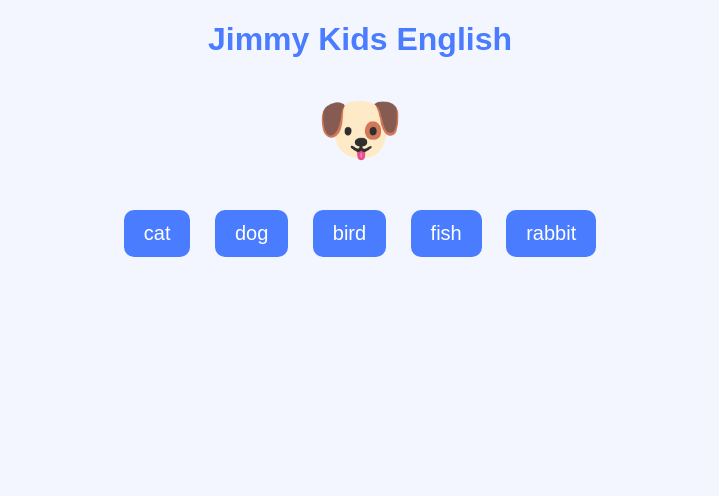
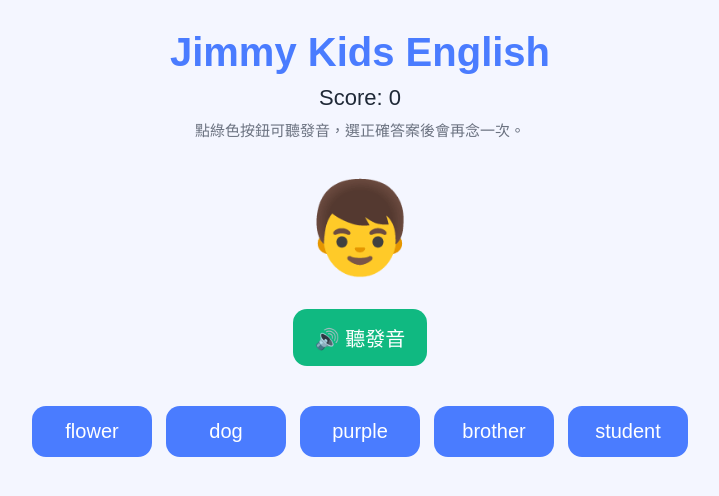
Before and after one commit to jimmy141319/jimmy-kids, a plain HTML site: page index.html in a window 1280 px wide. Shown: the whole page, without its empty margins (280-999 px from the left). Drawn offline with Linux system fonts and the light colour scheme.

Commit message:
Update HTML structure and styling
Refactor HTML structure and styles for improved readability and consistency.

```diff
--- a/index.html
+++ b/index.html
@@ -1,92 +1,265 @@
 <!DOCTYPE html>
-<html>
+<html lang="zh-Hant">
 <head>
-<meta charset="UTF-8">
-<meta name="viewport" content="width=device-width, initial-scale=1.0">
+  <meta charset="UTF-8" />
+  <meta name="viewport" content="width=device-width, initial-scale=1.0" />
   <title>Jimmy Kids English</title>
-
   <style>
     body{
-font-family:Arial;
+      font-family: Arial, sans-serif;
       text-align:center;
       background:#f4f6ff;
+      margin:0;
+      padding:20px;
+      color:#1f2937;
     }
 
     h1{
       color:#4a7cff;
+      font-size:40px;
+      margin:10px 0 0;
+    }
+
+    #score{
+      font-size:22px;
+      margin-top:10px;
+    }
+
+    #hint{
+      margin-top:8px;
+      color:#6b7280;
+      font-size:15px;
     }
 
     .card{
-font-size:70px;
-margin:30px;
+      font-size:90px;
+      margin:36px 0 18px;
+    }
+
+    .buttons{
+      display:flex;
+      flex-wrap:wrap;
+      justify-content:center;
+      gap:14px;
+      max-width:760px;
+      margin:0 auto;
     }
 
     button{
-padding:12px 20px;
+      padding:14px 22px;
       font-size:20px;
-margin:10px;
       border:none;
-border-radius:10px;
+      border-radius:14px;
       background:#4a7cff;
       color:white;
+      min-width:120px;
+      cursor:pointer;
+    }
+
+    .speak-btn{
+      background:#10b981;
+      margin:10px 0 20px;
+    }
+
+    .top-row{
+      display:flex;
+      justify-content:center;
+      gap:12px;
+      flex-wrap:wrap;
+      margin:10px 0 20px;
     }
   </style>
-
 </head>
-
 <body>
 
   <h1>Jimmy Kids English</h1>
+  <div id="score">Score: 0</div>
+  <div id="hint">點綠色按鈕可聽發音，選正確答案後會再念一次。</div>
 
   <div id="game"></div>
 
   <script>
-
-const words=[
+    const words = [
       {emoji:"🐱",word:"cat"},
       {emoji:"🐶",word:"dog"},
       {emoji:"🐦",word:"bird"},
       {emoji:"🐟",word:"fish"},
-{emoji:"🐰",word:"rabbit"}
-]
+      {emoji:"🐰",word:"rabbit"},
+      {emoji:"🦆",word:"duck"},
+      {emoji:"🐷",word:"pig"},
+      {emoji:"🐮",word:"cow"},
+      {emoji:"🐴",word:"horse"},
+      {emoji:"🐑",word:"sheep"},
 
-let answer
+      {emoji:"🍎",word:"apple"},
+      {emoji:"🍌",word:"banana"},
+      {emoji:"🍊",word:"orange"},
+      {emoji:"🍇",word:"grape"},
+      {emoji:"🍓",word:"strawberry"},
+      {emoji:"🍉",word:"watermelon"},
+      {emoji:"🥕",word:"carrot"},
+      {emoji:"🥔",word:"potato"},
+      {emoji:"🍞",word:"bread"},
+      {emoji:"🥚",word:"egg"},
+
+      {emoji:"👨",word:"father"},
+      {emoji:"👩",word:"mother"},
+      {emoji:"👦",word:"brother"},
+      {emoji:"👧",word:"sister"},
+      {emoji:"👴",word:"grandfather"},
+      {emoji:"👵",word:"grandmother"},
+      {emoji:"👶",word:"baby"},
+      {emoji:"👨‍🏫",word:"teacher"},
+      {emoji:"👨‍🎓",word:"student"},
+      {emoji:"👪",word:"family"},
+
+      {emoji:"📚",word:"book"},
+      {emoji:"✏️",word:"pencil"},
+      {emoji:"🖊️",word:"pen"},
+      {emoji:"🧽",word:"eraser"},
+      {emoji:"🎒",word:"bag"},
+      {emoji:"🪑",word:"chair"},
+      {emoji:"🖥️",word:"computer"},
+      {emoji:"🏫",word:"school"},
+      {emoji:"📖",word:"study"},
+      {emoji:"📝",word:"write"},
+
+      {emoji:"🔴",word:"red"},
+      {emoji:"🔵",word:"blue"},
+      {emoji:"🟡",word:"yellow"},
+      {emoji:"🟢",word:"green"},
+      {emoji:"⚫",word:"black"},
+      {emoji:"⚪",word:"white"},
+      {emoji:"🟠",word:"orange"},
+      {emoji:"🟣",word:"purple"},
+      {emoji:"🟤",word:"brown"},
+      {emoji:"🌈",word:"color"},
+
+      {emoji:"🚗",word:"car"},
+      {emoji:"🚲",word:"bike"},
+      {emoji:"🚆",word:"train"},
+      {emoji:"✈️",word:"plane"},
+      {emoji:"🚢",word:"ship"},
+      {emoji:"🚌",word:"bus"},
+      {emoji:"🚕",word:"taxi"},
+      {emoji:"🚓",word:"police"},
+      {emoji:"🚒",word:"fire"},
+      {emoji:"🚑",word:"ambulance"},
+
+      {emoji:"⚽",word:"ball"},
+      {emoji:"🪀",word:"toy"},
+      {emoji:"🎮",word:"game"},
+      {emoji:"🧸",word:"doll"},
+      {emoji:"🤖",word:"robot"},
+      {emoji:"🪁",word:"kite"},
+      {emoji:"🎲",word:"dice"},
+      {emoji:"🎯",word:"target"},
+      {emoji:"🏀",word:"basketball"},
+      {emoji:"🏓",word:"pingpong"},
+
+      {emoji:"☀️",word:"sun"},
+      {emoji:"🌙",word:"moon"},
+      {emoji:"⭐",word:"star"},
+      {emoji:"☁️",word:"cloud"},
+      {emoji:"🌧️",word:"rain"},
+      {emoji:"❄️",word:"snow"},
+      {emoji:"🌈",word:"rainbow"},
+      {emoji:"🌳",word:"tree"},
+      {emoji:"🌸",word:"flower"},
+      {emoji:"🌿",word:"grass"},
+
+      {emoji:"👀",word:"eye"},
+      {emoji:"👂",word:"ear"},
+      {emoji:"👃",word:"nose"},
+      {emoji:"👄",word:"mouth"},
+      {emoji:"🤚",word:"hand"},
+      {emoji:"🦶",word:"foot"},
+      {emoji:"🦵",word:"leg"},
+      {emoji:"💪",word:"arm"},
+      {emoji:"🙂",word:"face"},
+      {emoji:"🧍",word:"body"}
+    ];
+
+    let answer = "";
+    let score = 0;
+
+    function speakWord(word){
+      if(!window.speechSynthesis) return;
+
+      window.speechSynthesis.cancel();
+
+      const utter = new SpeechSynthesisUtterance(word);
+      utter.lang = "en-US";
+      utter.rate = 0.9;
+      utter.pitch = 1;
+
+      setTimeout(() => {
+        window.speechSynthesis.speak(utter);
+      }, 80);
+    }
+
+    function shuffle(array){
+      const arr = [...array];
+      for(let i = arr.length - 1; i > 0; i--){
+        const j = Math.floor(Math.random() * (i + 1));
+        [arr[i], arr[j]] = [arr[j], arr[i]];
+      }
+      return arr;
+    }
+
+    function getOptions(correctWord){
+      const others = shuffle(words.filter(w => w.word !== correctWord)).slice(0, 4);
+      return shuffle([{ word: correctWord }, ...others]).map(item => item.word);
+    }
 
     function newQuestion(){
+      const q = words[Math.floor(Math.random() * words.length)];
+      answer = q.word;
+      const options = getOptions(q.word);
 
-const q=words[Math.floor(Math.random()*words.length)]
-
-answer=q.word
-
-document.getElementById("game").innerHTML=`
-
+      document.getElementById("game").innerHTML = `
         <div class="card">${q.emoji}</div>
-
-<button onclick="check('cat')">cat</button>
-<button onclick="check('dog')">dog</button>
-<button onclick="check('bird')">bird</button>
-<button onclick="check('fish')">fish</button>
-<button onclick="check('rabbit')">rabbit</button>
-
-`
-
+        <div class="top-row">
+          <button class="speak-btn" onclick="speakWord('${q.word}')">🔊 聽發音</button>
+        </div>
+        <div class="buttons">
+          ${options.map(word => `<button onclick="checkAnswer('${word}')">${word}</button>`).join("")}
+        </div>
+      `;
     }
 
-function check(w){
+    function checkAnswer(word){
+      speakWord(word);
 
-if(w==answer){
-alert("Correct!")
-}else{
-alert("Try again")
+      if(word === answer){
+        score++;
+        document.getElementById("score").innerText = "Score: " + score;
+
+        setTimeout(() => {
+          alert("Correct! 🎉");
+          speakWord(answer);
+          setTimeout(() => {
+            newQuestion();
+          }, 300);
+        }, 150);
+      } else {
+        setTimeout(() => {
+          alert("Try again!");
+        }, 150);
+      }
     }
 
-newQuestion()
+    // 喚醒 iPhone 語音
+    document.body.addEventListener("click", function initVoice(){
+      if(window.speechSynthesis){
+        const u = new SpeechSynthesisUtterance("");
+        u.volume = 0;
+        window.speechSynthesis.speak(u);
+      }
+      document.body.removeEventListener("click", initVoice);
+    }, { once: true });
 
-}
-
-newQuestion()
-
+    newQuestion();
   </script>
-
 </body>
 </html>
```
Lines whose indentation alone changed are shown as unchanged.
